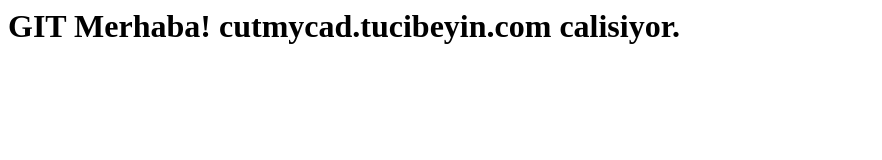
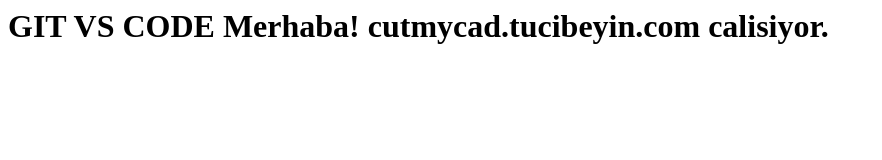
Before and after one commit to tucibeyin/cutmycad, a plain HTML site: page index.html in a window 1280 px wide. Shown: the whole page, without its empty margins (0-882 px from the left). Drawn offline with Linux system fonts and the light colour scheme.

Commit message:
VS CODE ilk deneme

```diff
--- a/index.html
+++ b/index.html
@@ -1 +1 @@
-<h1>GIT Merhaba! cutmycad.tucibeyin.com calisiyor.</h1>
+<h1>GIT VS CODE Merhaba! cutmycad.tucibeyin.com calisiyor.</h1>
```
